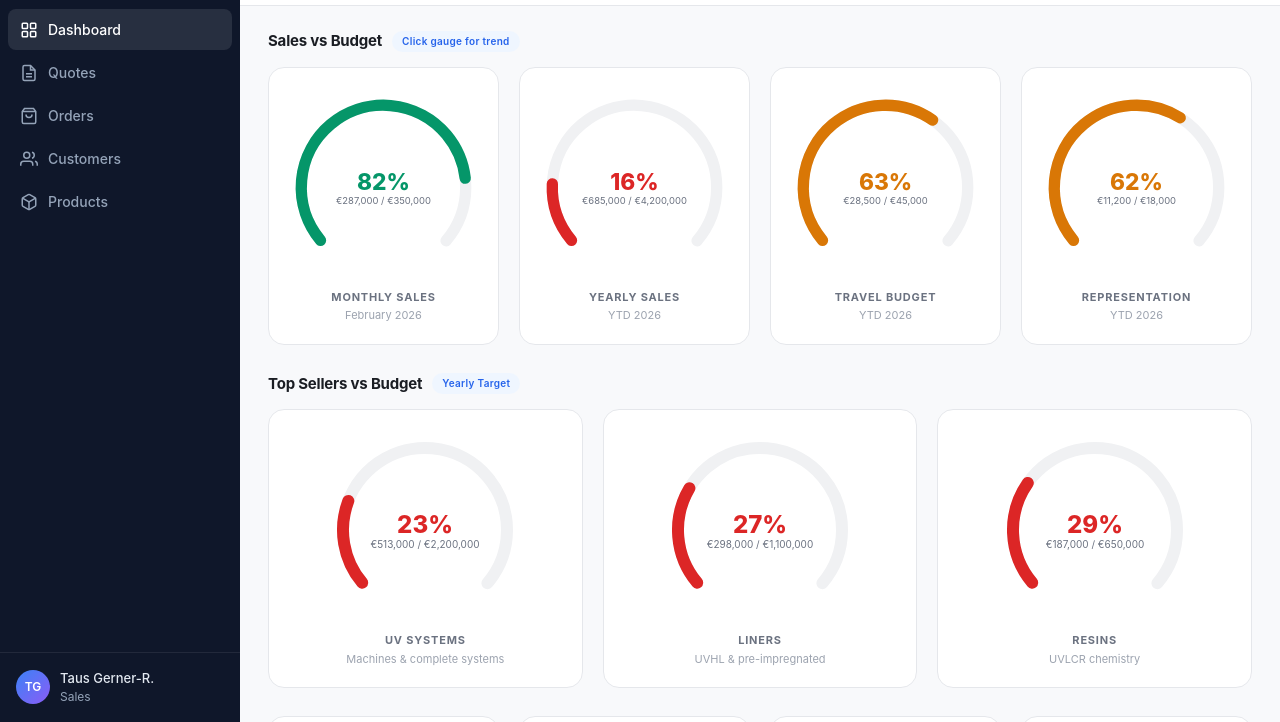
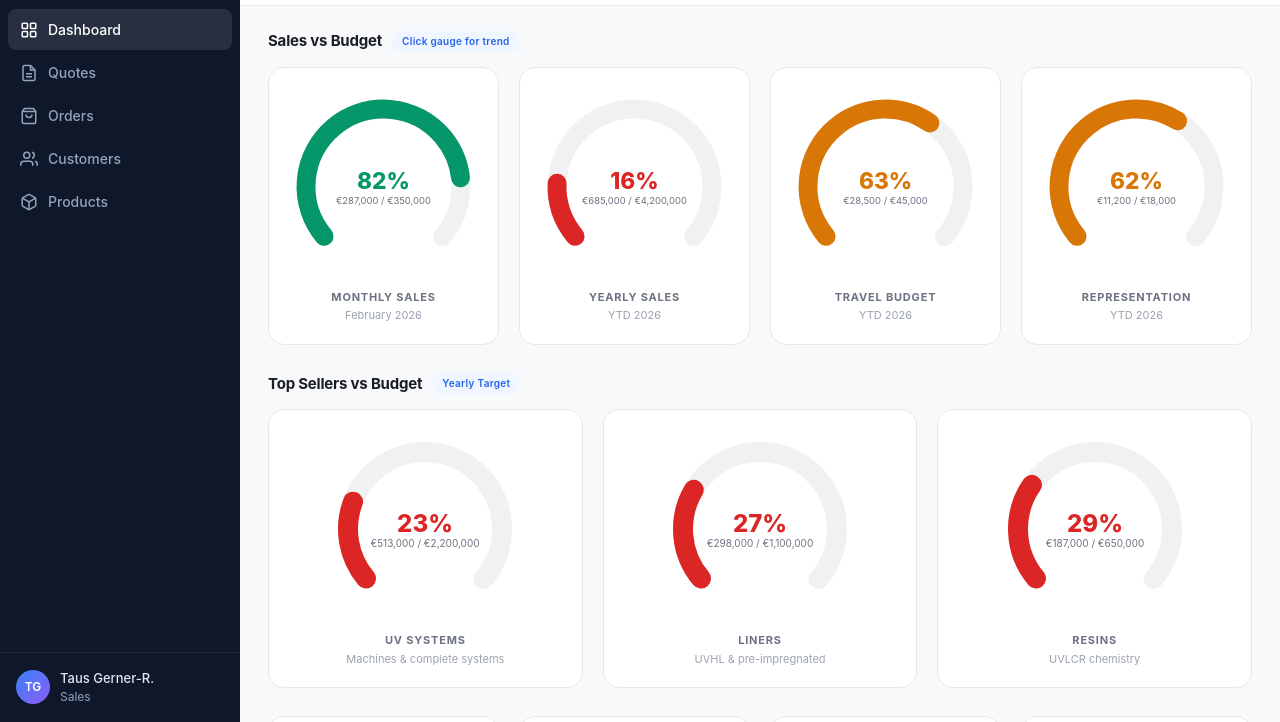
Before and after one commit to TausStorm/resersher, a plain HTML site: page docs/index.html in a window 1280 px wide. Shown: the part 78-800 px from the top of the page. Drawn offline with Linux system fonts and the light colour scheme.

Commit message:
fix: thicker gauge stroke (20px) — more premium feel

```diff
--- a/docs/index.html
+++ b/docs/index.html
@@ -1805,8 +1805,8 @@ function getActivities(customerId) { return DATA.activities.filter(function(a) {
 function buildGauge(actual, target, size) {
   var pct = Math.min(actual / target, 1.2);
   var displayPct = Math.round((actual / target) * 100);
-  var sw = 12;
-  var radius = (size - sw - 14) / 2;
+  var sw = 20;
+  var radius = (size - sw - 16) / 2;
   var cx = size / 2;
   var svgH = size;
   var cy = radius + sw / 2 + 8;
```
